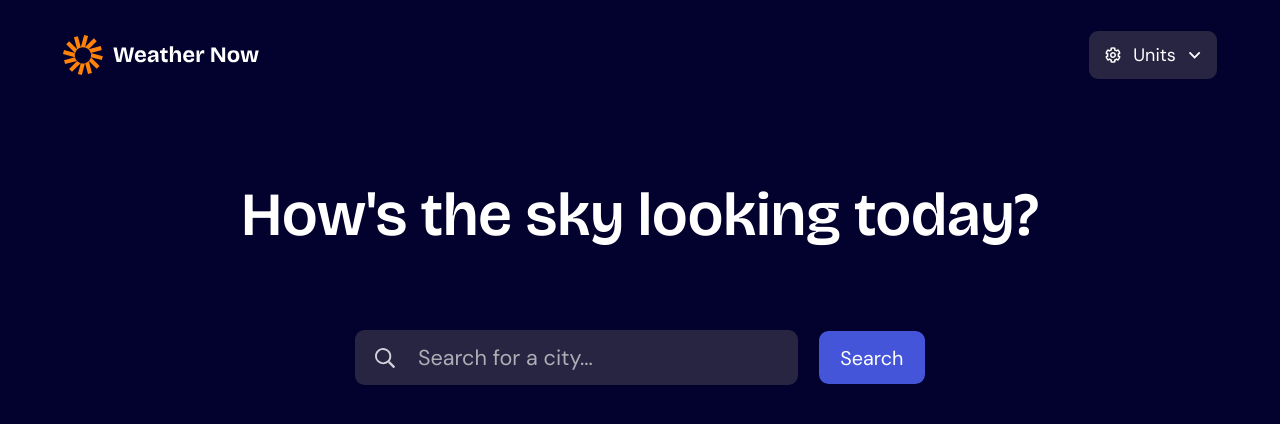
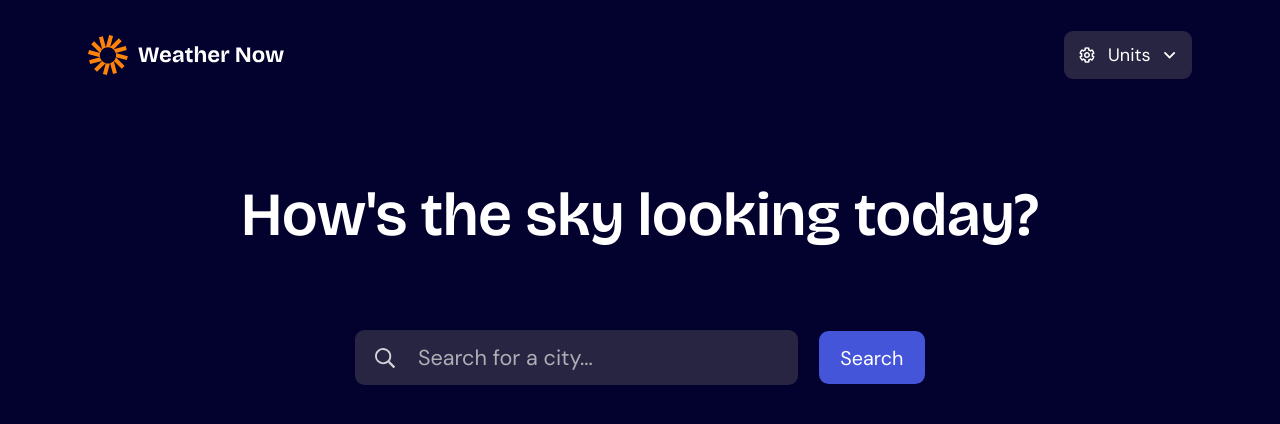
Before and after one commit to RamezKhaled77/React-Weather-App, a React (Create React App) app: page / in a window 1280 px wide. Shown: the top 424 px of the page. Built offline with nearby package versions, Linux system fonts and the light colour scheme.

Commit message:
Editing CSS

```diff
--- a/src/index.css
+++ b/src/index.css
@@ -47,7 +47,7 @@ ul {
   list-style: none;
 }
 header {
-  padding: 1.7rem 3.5rem;
+  padding: 1.7rem 4.9rem;
   display: flex;
   justify-content: space-between;
   align-items: center;
```
Also changed, not shown: 1 other file (tests, documents, lock files or other folders).
